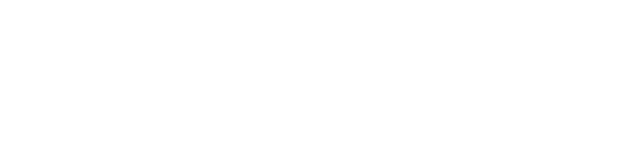
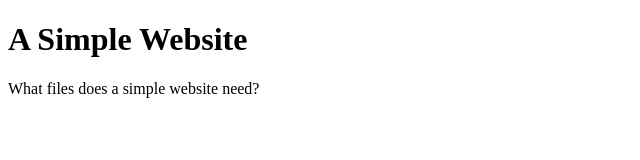
Before and after one commit to jasminedesign/SimpleSite, a plain HTML site: page index.html in a window 1280 px wide. Shown: the whole page, without its empty margins (0-640 px from the left). Drawn offline with Linux system fonts and the light colour scheme.

Commit message:
Added some text using github.dev

```diff
--- a/index.html
+++ b/index.html
@@ -4,9 +4,10 @@
     <meta charset="UTF-8">
     <meta http-equiv="X-UA-Compatible" content="IE=edge">
     <meta name="viewport" content="width=device-width, initial-scale=1.0">
-    <title>Document</title>
+    <title>A Simple Website</title>
 </head>
 <body>
-
+    <h1>A Simple Website</h1>
+    <p>What files does a simple website need?</p>
 </body>
 </html>
```
